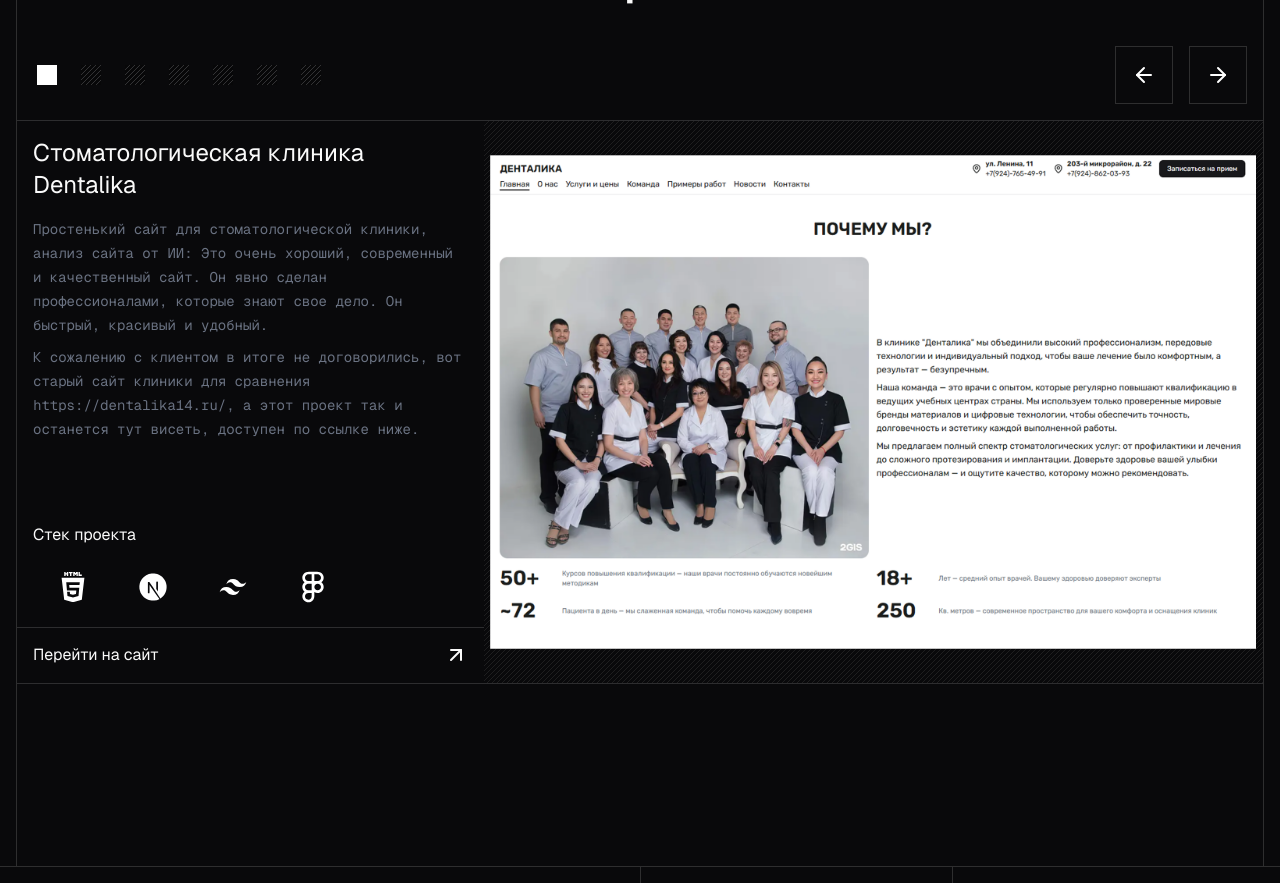
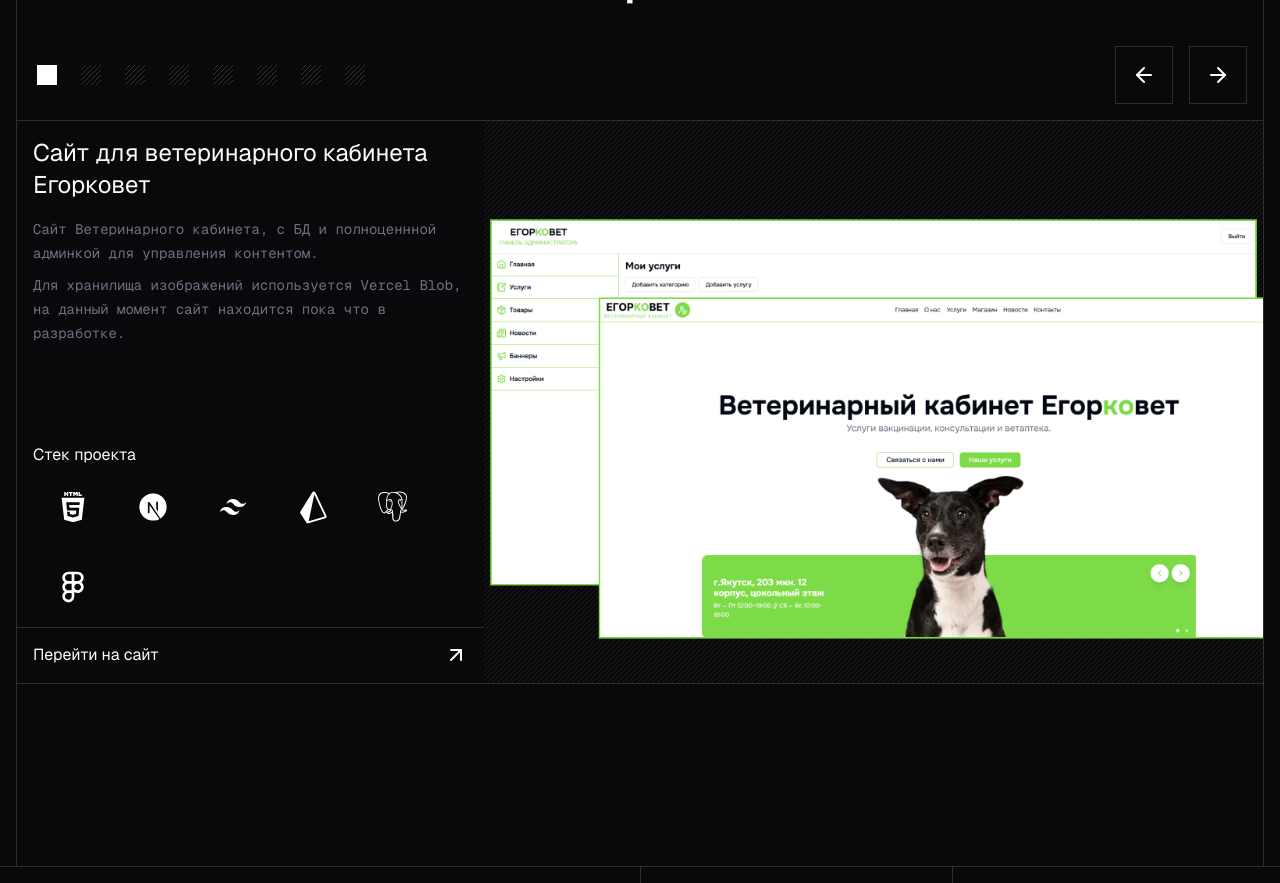
Before and after one commit to Igorlight/portfolio2025, a Next.js app: page / in a window 1280 px wide. Shown: the part 2280-3163 px from the top of the page. Built offline with nearby package versions, Linux system fonts and the light colour scheme.

Commit message:
Добавление Егорковет

```diff
--- a/src/app/data/projectsData.ts
+++ b/src/app/data/projectsData.ts
@@ -1,4 +1,21 @@
 export const projectsData = [
+  {
+    id: 8,
+    title: "Сайт для ветеринарного кабинета Егорковет",
+    alt: "Изображение Егорковет",
+    descr: "Сайт Ветеринарного кабинета, с БД и полноценнной админкой для управления контентом.",
+    descr2: "Для хранилища изображений используется Vercel Blob, на данный момент сайт находится пока что в разработке.",
+    tech: [
+      { name: "HTML", img: "/tech/html.svg", alt: "html icon" },
+      { name: "Nextjs", img: "/tech/nextjs.svg", alt: "nextjs icon" },
+      { name: "Tailwind", img: "/tech/tailwind.svg", alt: "tailwind icon" },
+      { name: "Prisma", img: "/tech/prisma.svg", alt: "prisma icon" },
+      { name: "PostgreSQL", img: "/tech/postgresql.svg", alt: "postgresql icon" },
+      { name: "Figma", img: "/tech/figma.svg", alt: "figma icon" },
+    ],
+    image: "/projects/egorkovet.png",
+    link: "https://egorkovet.vercel.app/",
+  },
   {
     id: 7,
     title: "Стоматологическая клиника Dentalika",
```
Also changed, not shown: public/projects/dentalika.png, public/projects/egorkovet.png (added).
